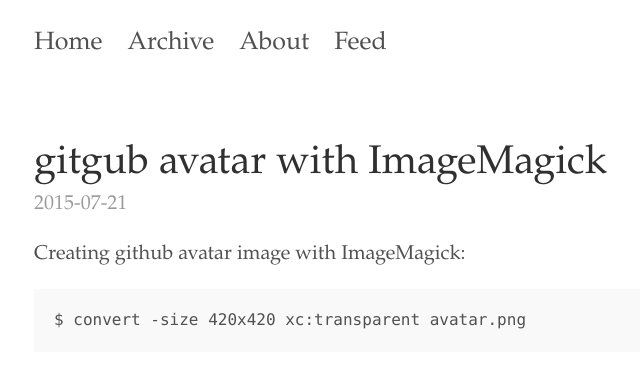
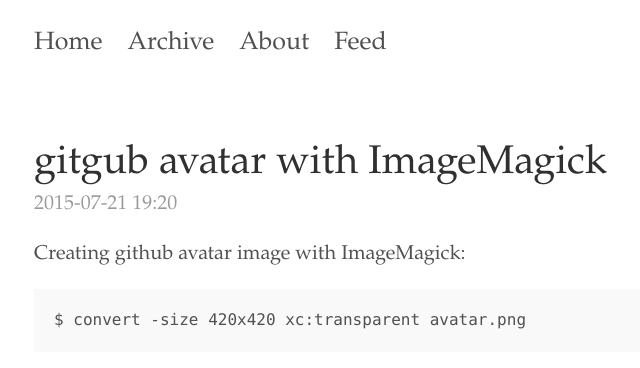
Before and after one commit to u0d7i/u0d7i.github.io, a Jekyll site: the page built from index.html, in a window 1280 px wide. Shown: the top 368 px of the page, without its empty margins (226-866 px from the left). Built offline with Jekyll 4.4.1, drawn with Linux system fonts in a browser that asks for light colours.

Commit message:
theme fix

```diff
--- a/index.html
+++ b/index.html
@@ -12,7 +12,7 @@ title: Home
       {{ post.title }}
     </a>
   </h1>
-  <div class="post-date">{{ post.date | date: "%F" }}</div>
+  <div class="post-date">{{ post.date | date: "%F %R" }}</div>
   {{ post.content }}
 </article>
 
```
Also changed, not shown: _posts/2015-07-21-github-avatar-wth-imagemagick.md (+0 -1 lines).
